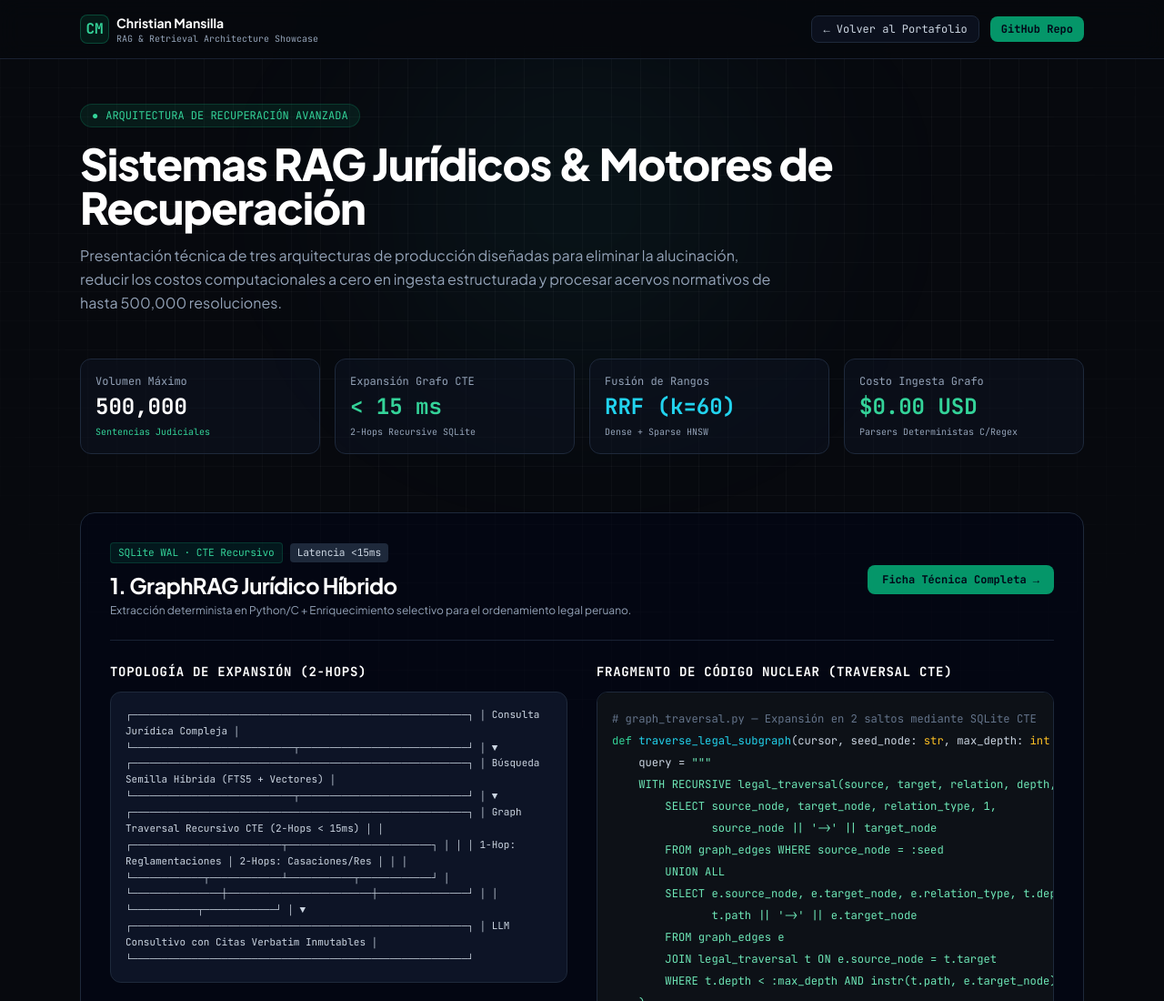
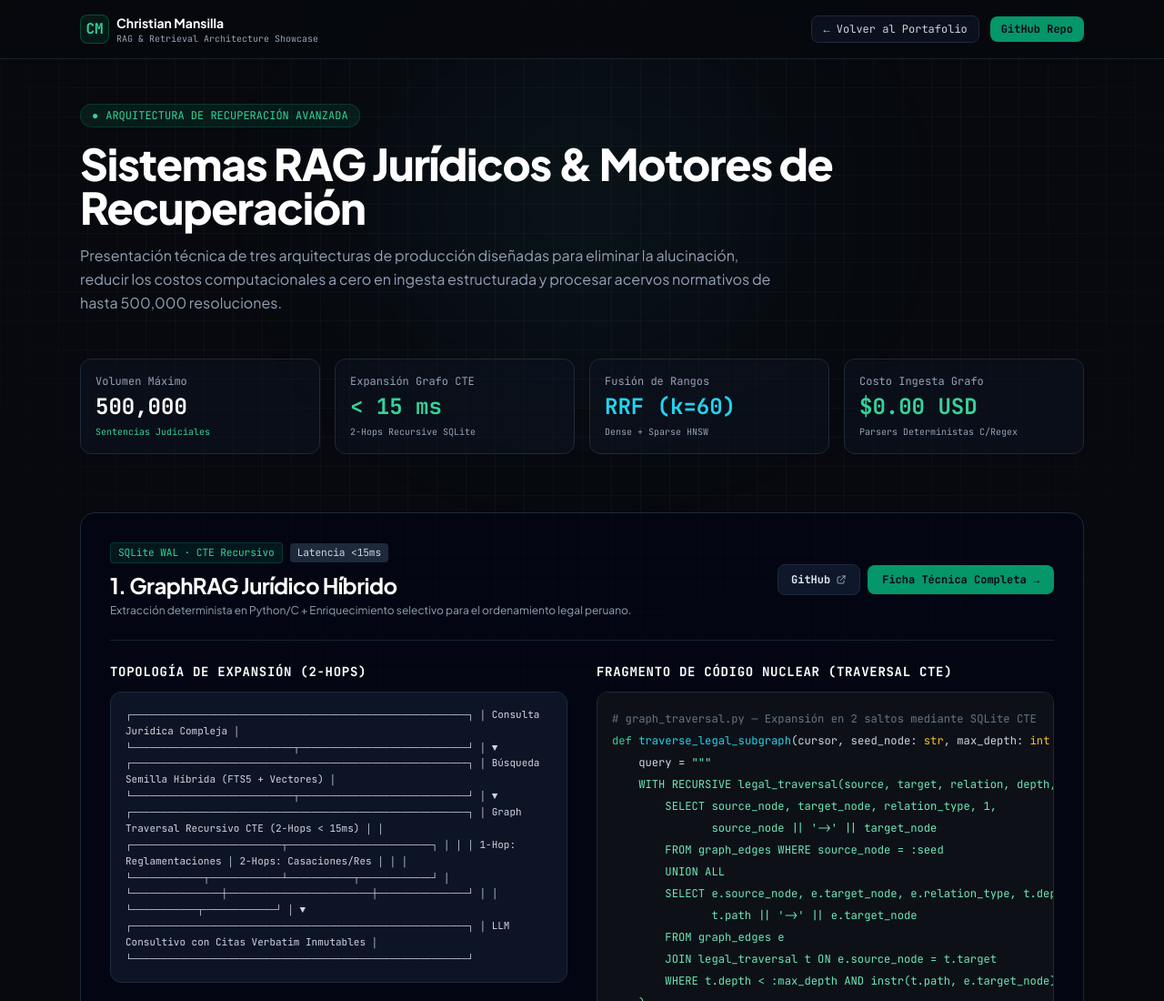
Before and after one commit to cmansilla/portfolio, a plain HTML site: page rag-showcase.html in a window 1280 px wide. Shown: the top 1100 px of the page at 91% size. Drawn offline with nearby package versions, Linux system fonts and the light colour scheme.

Commit message:
feat(showcase): link legal-graph-rag GitHub repository in RAG showcase

```diff
--- a/rag-showcase.html
+++ b/rag-showcase.html
@@ -158,9 +158,15 @@
             <h2 class="text-2xl font-bold text-white tracking-tight">1. GraphRAG Jurídico Híbrido</h2>
             <p class="text-xs text-slate-400 mt-1">Extracción determinista en Python/C + Enriquecimiento selectivo para el ordenamiento legal peruano.</p>
           </div>
-          <a href="https://github.com/cmansilla/portfolio/blob/main/projects/graphrag-juridico-hibrido.md" target="_blank" class="self-start sm:self-auto px-4 py-2 rounded-lg bg-emerald-600 hover:bg-emerald-500 text-slate-950 font-bold text-xs font-mono transition-all">
-            Ficha Técnica Completa &rarr;
-          </a>
+          <div class="flex items-center gap-2 self-start sm:self-auto">
+            <a href="https://github.com/cmansilla/legal-graph-rag" target="_blank" class="px-3.5 py-2 rounded-lg bg-slate-900 hover:bg-slate-800 border border-slate-800 text-slate-200 font-bold text-xs font-mono transition-all flex items-center gap-1.5">
+              <span>GitHub</span>
+              <svg class="w-3 h-3 text-slate-400" fill="none" stroke="currentColor" viewBox="0 0 24 24"><path stroke-linecap="round" stroke-linejoin="round" stroke-width="2" d="M10 6H6a2 2 0 00-2 2v10a2 2 0 002 2h10a2 2 0 002-2v-4M14 4h6m0 0v6m0-6L10 14"/></svg>
+            </a>
+            <a href="https://github.com/cmansilla/portfolio/blob/main/projects/graphrag-juridico-hibrido.md" target="_blank" class="px-4 py-2 rounded-lg bg-emerald-600 hover:bg-emerald-500 text-slate-950 font-bold text-xs font-mono transition-all">
+              Ficha Técnica Completa &rarr;
+            </a>
+          </div>
         </div>
 
         <div class="grid grid-cols-1 lg:grid-cols-2 gap-8">
```
